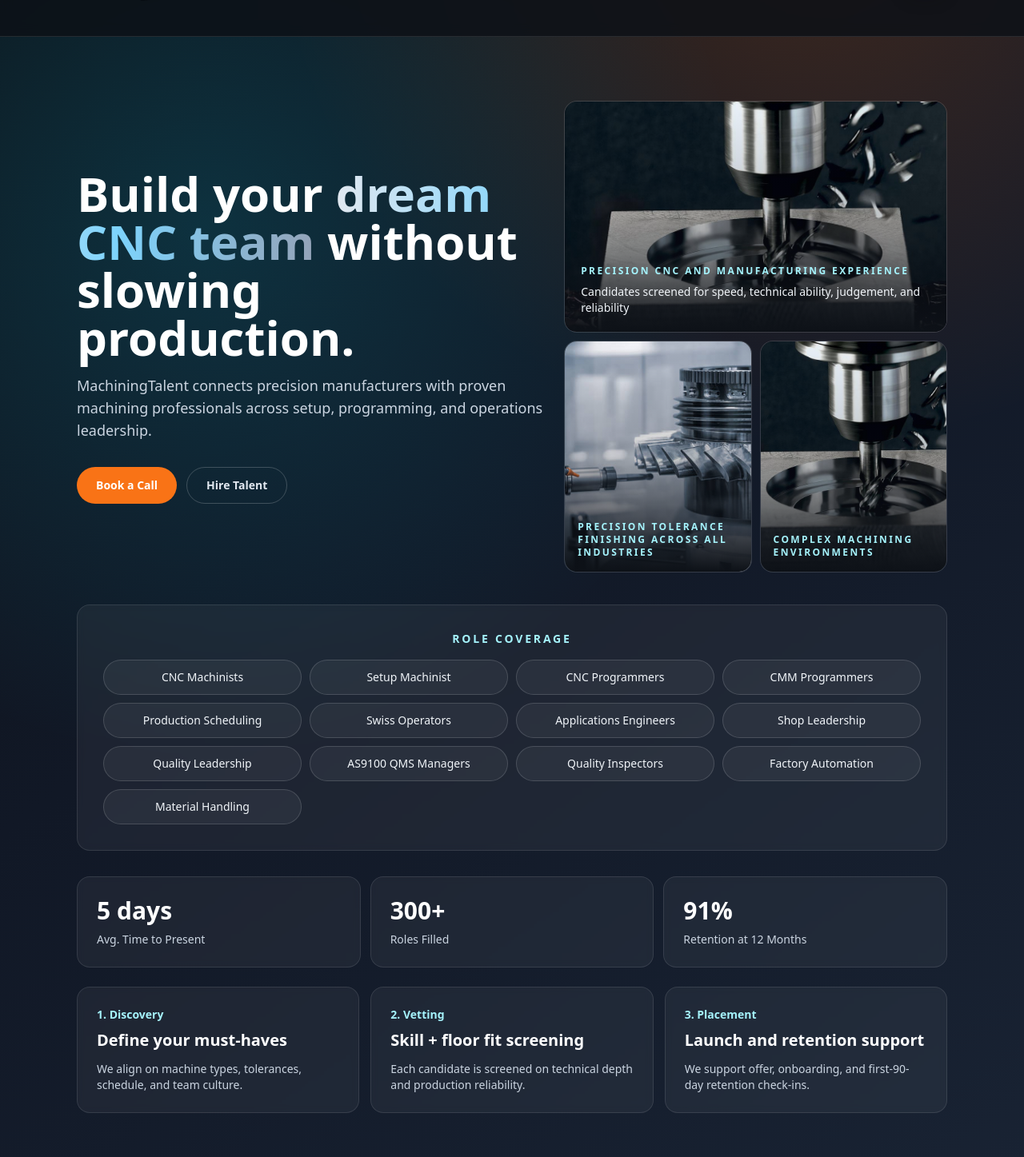
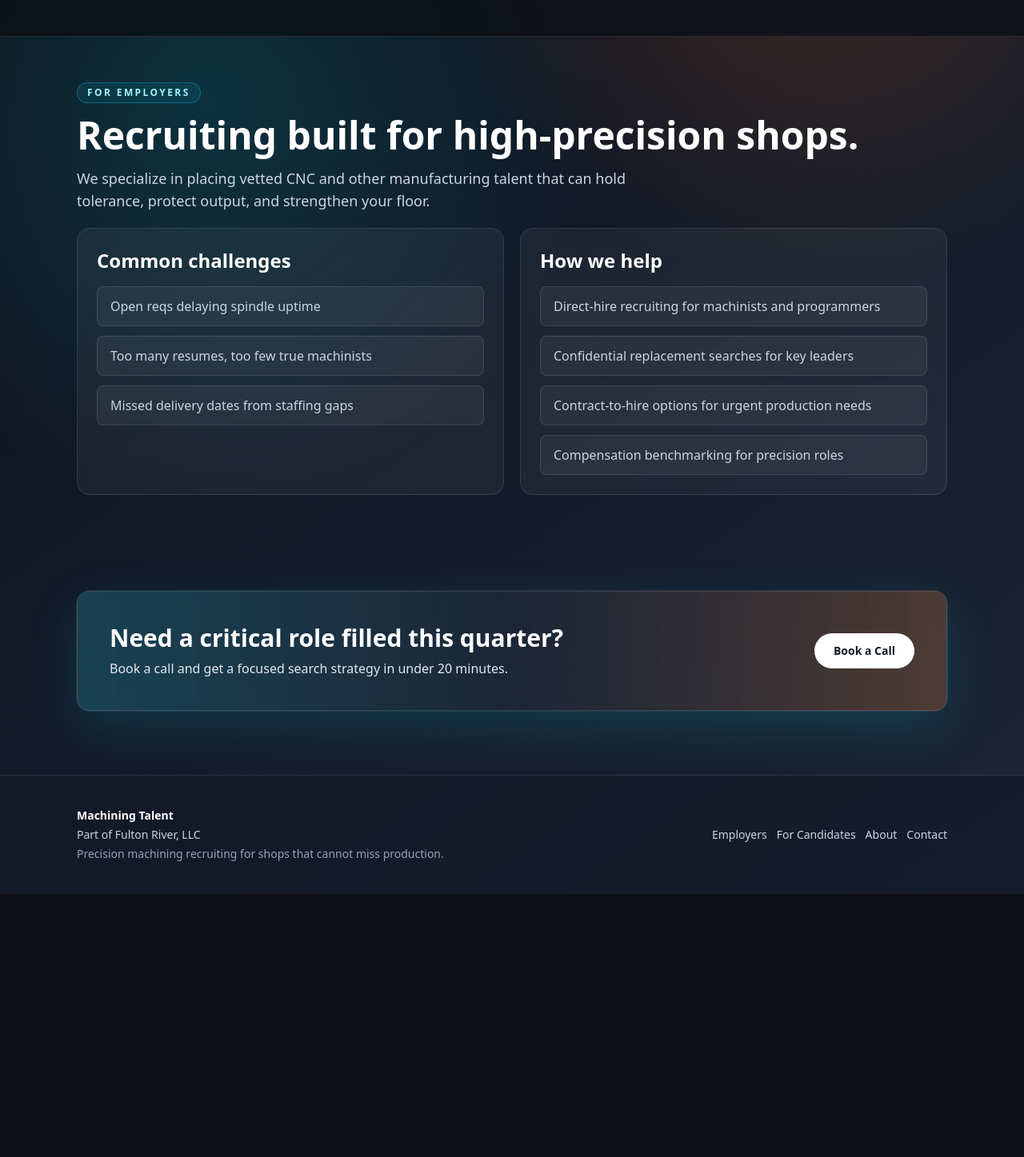
Before and after one commit to arunjolly/MachiningTalent, a Next.js app: page / in a window 1280 px wide. Shown: the part 123-1570 px from the top of the page at 80% size. After the commit the page ends 1241 px from the top, so only its background shows below. Built offline with nearby package versions, Linux system fonts and the light colour scheme.

Commit message:
Add files via upload

```diff
--- a/app/page.jsx
+++ b/app/page.jsx
@@ -1,172 +1,51 @@
-import Link from 'next/link';
-import Image from 'next/image';
 import BookCallCTA from '@/components/BookCallCTA';
 
-const stats = [
-  { label: 'Avg. Time to Present', value: '5 days' },
-  { label: 'Roles Filled', value: '300+' },
-  { label: 'Retention at 12 Months', value: '91%' },
+const painPoints = [
+  'Open reqs delaying spindle uptime',
+  'Too many resumes, too few true machinists',
+  'Missed delivery dates from staffing gaps',
 ];
 
-const specialties = [
-  'CNC Machinists',
-  'Setup Machinist',
-  'CNC Programmers',
-  'CMM Programmers',
-  'Production Scheduling',
-  'Swiss Operators',
-  'Applications Engineers',
-  'Shop Leadership',
-  'Quality Leadership',
-  'AS9100 QMS Managers',
-  'Quality Inspectors',
-  'Factory Automation',
-  'Material Handling',
-];
-const cncImages = [
-  {
-    src: '/cnc-spindle.jpg',
-    alt: 'CNC spindle cutting a precision metal cavity',
-    label: 'Precision CNC and Manufacturing Experience',
-    note: 'Candidates screened for speed, technical ability, judgement, and reliability',
-    position: 'object-center',
-  },
-  {
-    src: '/cnc-gearcut.jpg',
-    alt: 'Gear cutting process on an advanced CNC machine',
-    label: 'Precision Tolerance Finishing Across All Industries',
-    note: 'Precision roles where micron-level quality and consistency matter.',
-    position: 'object-center',
-  },
-  {
-    src: '/cnc-spindle.jpg',
-    alt: 'Close-up of CNC spindle and chips during active machining',
-    label: 'Complex Machining Environments',
-    note: 'Operators who can hold tolerance under speed and production pressure.',
-    position: 'object-top',
-  },
+const offerings = [
+  'Direct-hire recruiting for machinists and programmers',
+  'Confidential replacement searches for key leaders',
+  'Contract-to-hire options for urgent production needs',
+  'Compensation benchmarking for precision roles',
 ];
 
-export default function HomePage() {
+export default function EmployersPage() {
   return (
     <>
-      <section className="section-wrap pb-8 md:pb-10">
-        <div className="grid gap-6 md:grid-cols-[1.1fr_0.9fr] md:items-center md:gap-6">
-          <div>
-            <h1 className="font-[var(--font-space)] text-3xl font-bold leading-tight text-white sm:text-4xl md:text-6xl">
-              Build your{' '}
-              <span className="bg-gradient-to-r from-slate-200 via-sky-300 to-slate-400 bg-clip-text text-transparent">
-                dream CNC team
-              </span>{' '}
-              without slowing production.
-            </h1>
-            <p className="mt-4 max-w-2xl text-base text-slate-300 sm:text-lg">
-              MachiningTalent connects precision manufacturers with proven machining professionals across setup, programming,
-              and operations leadership.
-            </p>
-            <div className="mt-7 flex flex-col gap-3 sm:mt-8 sm:flex-row sm:flex-wrap">
-              <a
-                href="https://calendly.com/arun-jolly/machiningtalent-intro-call"
-                target="_blank"
-                rel="noreferrer"
-                className="inline-flex w-full items-center justify-center rounded-full bg-spark-500 px-6 py-3 text-sm font-bold text-white hover:bg-spark-600 sm:w-auto"
-              >
-                Book a Call
-              </a>
-              <Link
-                href="/employers"
-                className="inline-flex w-full items-center justify-center rounded-full border border-white/20 px-6 py-3 text-sm font-semibold text-slate-200 hover:border-white/40 hover:text-white sm:w-auto"
-              >
-                Hire Talent
-              </Link>
-            </div>
+      <section className="mx-auto w-full max-w-6xl px-4 pb-4 pt-10 sm:px-6 md:px-8 md:pb-5 md:pt-14">
+        <p className="kicker">For Employers</p>
+        <h1 className="mt-4 font-[var(--font-space)] text-3xl font-bold text-white sm:text-4xl md:text-5xl">Recruiting built for high-precision shops.</h1>
+        <p className="mt-4 max-w-3xl text-base text-slate-300 sm:text-lg">
+          We specialize in placing vetted CNC and other manufacturing talent that can hold tolerance, protect output, and strengthen your floor.
+        </p>
+      </section>
+
+      <section className="mx-auto w-full max-w-6xl px-4 pb-8 pt-0 sm:px-6 md:px-8 md:pb-10">
+        <div className="grid gap-5 md:grid-cols-2">
+          <div className="panel p-5 sm:p-6">
+            <h2 className="text-2xl font-bold text-white">Common challenges</h2>
+            <ul className="mt-4 space-y-3 text-slate-300">
+              {painPoints.map((item) => (
+                <li key={item} className="rounded-lg border border-white/10 bg-white/5 px-4 py-3">{item}</li>
+              ))}
+            </ul>
           </div>
-
-          <div className="grid gap-2.5 sm:grid-cols-2 sm:grid-rows-2">
-            <article className="panel group relative overflow-hidden sm:col-span-2">
-              <Image
-                src={cncImages[0].src}
-                alt={cncImages[0].alt}
-                fill
-                sizes="(max-width: 768px) 100vw, 50vw"
-                className={`h-60 w-full object-cover transition duration-500 group-hover:scale-[1.02] md:h-72 ${cncImages[0].position}`}
-              />
-              <div className="h-60 md:h-72" />
-              <div className="absolute inset-0 bg-gradient-to-t from-steel-950 via-steel-950/20 to-transparent" />
-              <div className="absolute bottom-0 p-4 sm:p-5">
-                <p className="text-[11px] font-semibold tracking-[0.1em] text-cyan-200 sm:text-xs sm:uppercase sm:tracking-[0.2em]">{cncImages[0].label}</p>
-                <p className="mt-2 hidden max-w-xl text-sm text-slate-100 sm:block">{cncImages[0].note}</p>
-              </div>
-            </article>
-
-            {cncImages.slice(1).map((image) => (
-              <article key={image.label} className="panel group relative overflow-hidden">
-                <Image
-                  src={image.src}
-                  alt={image.alt}
-                  fill
-                  sizes="(max-width: 768px) 100vw, 24vw"
-                  className={`h-52 w-full object-cover transition duration-500 group-hover:scale-[1.03] md:h-48 ${image.position}`}
-                />
-                <div className="h-52 md:h-48" />
-                <div className="absolute inset-0 bg-gradient-to-t from-steel-950 via-steel-950/20 to-transparent" />
-                <div className="absolute bottom-0 p-4">
-                  <p className="text-[11px] font-semibold tracking-[0.1em] text-cyan-200 sm:text-xs sm:uppercase sm:tracking-[0.2em]">{image.label}</p>
-                </div>
-              </article>
-            ))}
+          <div className="panel p-5 sm:p-6">
+            <h2 className="text-2xl font-bold text-white">How we help</h2>
+            <ul className="mt-4 space-y-3 text-slate-300">
+              {offerings.map((item) => (
+                <li key={item} className="rounded-lg border border-white/10 bg-white/5 px-4 py-3">{item}</li>
+              ))}
+            </ul>
           </div>
         </div>
       </section>
 
-      <section className="mx-auto w-full max-w-6xl px-4 pb-6 sm:px-6 md:px-8 md:pb-8">
-        <div className="panel p-6 md:p-8">
-          <p className="text-center text-sm font-semibold uppercase tracking-[0.2em] text-cyan-200">Role Coverage</p>
-          <div className="mt-4 grid grid-cols-2 gap-2.5 sm:grid-cols-3 lg:grid-cols-4">
-            {specialties.map((item) => (
-              <span
-                key={item}
-                className="inline-flex min-h-[44px] items-center justify-center rounded-full border border-white/15 bg-white/5 px-3.5 py-2 text-center text-xs font-medium text-slate-100 sm:px-4 sm:text-sm"
-              >
-                {item}
-              </span>
-            ))}
-          </div>
-        </div>
-      </section>
-
-      <section className="mx-auto w-full max-w-6xl px-4 pb-5 sm:px-6 md:px-8 md:pb-6">
-        <div className="grid gap-3 md:grid-cols-3">
-          {stats.map((stat) => (
-            <div key={stat.label} className="panel p-5 md:p-6">
-              <p className="text-3xl font-bold text-white">{stat.value}</p>
-              <p className="mt-2 text-sm text-slate-300">{stat.label}</p>
-            </div>
-          ))}
-        </div>
-      </section>
-
-      <section className="mx-auto w-full max-w-6xl px-4 pb-10 sm:px-6 md:px-8 md:pb-12">
-        <div className="grid gap-3.5 md:grid-cols-3">
-          <div className="panel p-5 md:p-6">
-            <p className="text-sm font-semibold text-cyan-200">1. Discovery</p>
-            <h2 className="mt-2 text-xl font-bold text-white">Define your must-haves</h2>
-            <p className="mt-3 text-sm text-slate-300">We align on machine types, tolerances, schedule, and team culture.</p>
-          </div>
-          <div className="panel p-5 md:p-6">
-            <p className="text-sm font-semibold text-cyan-200">2. Vetting</p>
-            <h2 className="mt-2 text-xl font-bold text-white">Skill + floor fit screening</h2>
-            <p className="mt-3 text-sm text-slate-300">Each candidate is screened on technical depth and production reliability.</p>
-          </div>
-          <div className="panel p-5 md:p-6">
-            <p className="text-sm font-semibold text-cyan-200">3. Placement</p>
-            <h2 className="mt-2 text-xl font-bold text-white">Launch and retention support</h2>
-            <p className="mt-3 text-sm text-slate-300">We support offer, onboarding, and first-90-day retention check-ins.</p>
-          </div>
-        </div>
-      </section>
-
-      <BookCallCTA />
+      <BookCallCTA title="Need a critical role filled this quarter?" subtitle="Book a call and get a focused search strategy in under 20 minutes." />
     </>
   );
 }
```
